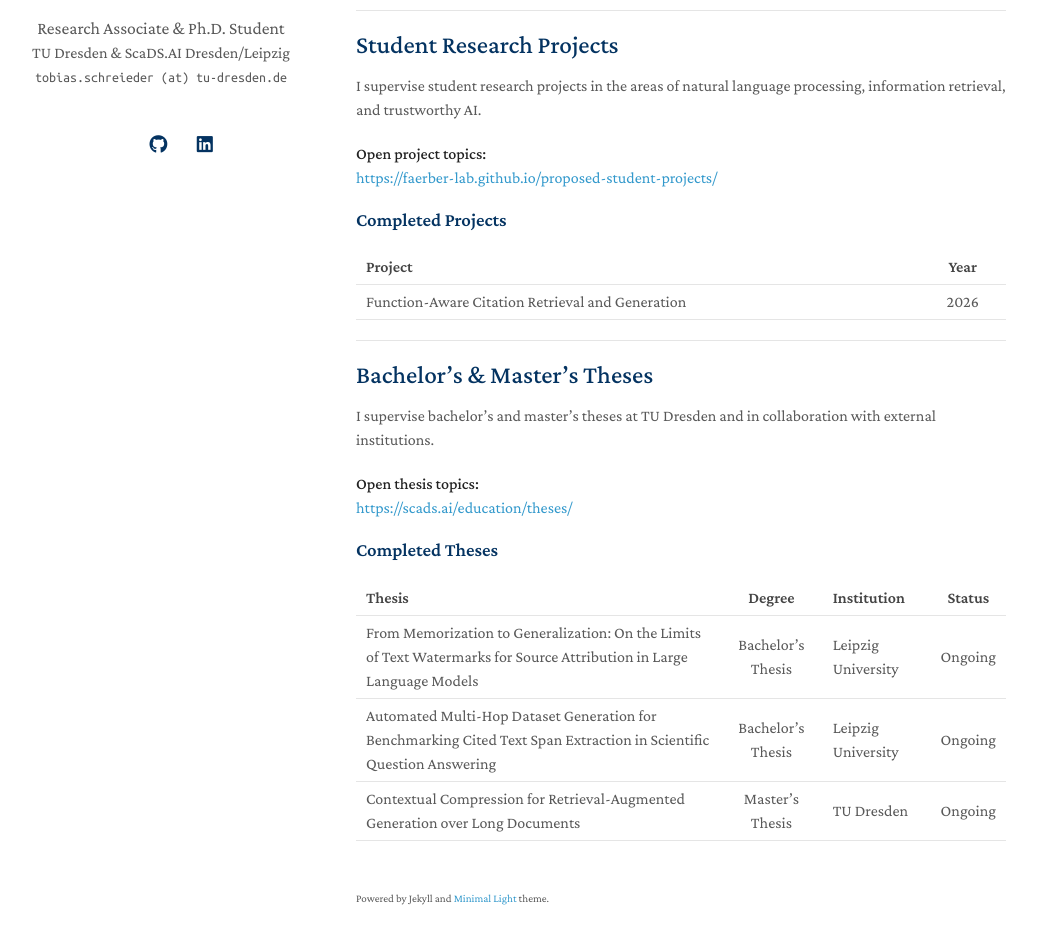
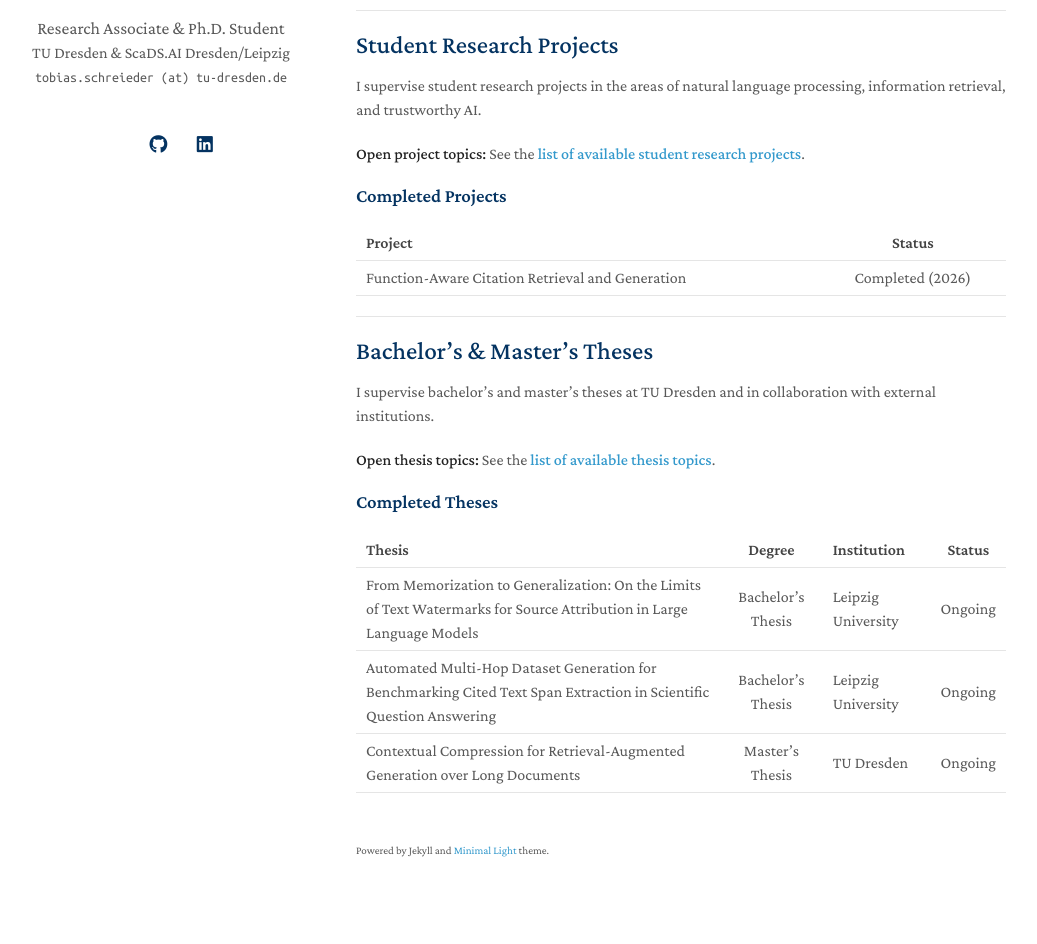
Before and after one commit to tobiasschreieder/tobiasschreieder.github.io, a Jekyll site: the page built from teaching.md, in a window 1280 px wide and 1283 px high. Shown: the part 304-1248 px from the top of the window, without its empty margins (124-1161 px from the left). Built offline with Jekyll 4.4.1, drawn with Linux system fonts in a browser that asks for light colours; a style sheet for code colours, icons or effects is not loaded.

Commit message:
Revise student project and thesis listings
Updated project and thesis topics to include links and status.

```diff
--- a/teaching.md
+++ b/teaching.md
@@ -17,14 +17,13 @@ Teaching team member. See the **[course website](https://faerber-lab.github.io/s
 
 I supervise student research projects in the areas of natural language processing, information retrieval, and trustworthy AI.
 
-**Open project topics:**
-<https://faerber-lab.github.io/proposed-student-projects/>
+**Open project topics:** See the **[list of available student research projects](https://faerber-lab.github.io/proposed-student-projects/)**.
 
 ### Completed Projects
 
-| Project | Year |
-|:--------|:---:|
-| Function-Aware Citation Retrieval and Generation | 2026 |
+| Project | Status |
+|:--------|:------:|
+| Function-Aware Citation Retrieval and Generation | Completed (2026) |
 
 ---
 
@@ -32,13 +31,12 @@ I supervise student research projects in the areas of natural language processin
 
 I supervise bachelor's and master's theses at TU Dresden and in collaboration with external institutions.
 
-**Open thesis topics:**
-<https://scads.ai/education/theses/>
+**Open thesis topics:** See the **[list of available thesis topics](https://scads.ai/education/theses/)**.
 
 ### Completed Theses
 
 | Thesis | Degree | Institution | Status |
-|:--------|:------:|:------------|:---:|
+|:--------|:------:|:------------|:------:|
 | From Memorization to Generalization: On the Limits of Text Watermarks for Source Attribution in Large Language Models | Bachelor's Thesis | Leipzig University | Ongoing |
 | Automated Multi-Hop Dataset Generation for Benchmarking Cited Text Span Extraction in Scientific Question Answering | Bachelor's Thesis | Leipzig University | Ongoing |
 | Contextual Compression for Retrieval-Augmented Generation over Long Documents | Master's Thesis | TU Dresden | Ongoing |
```
